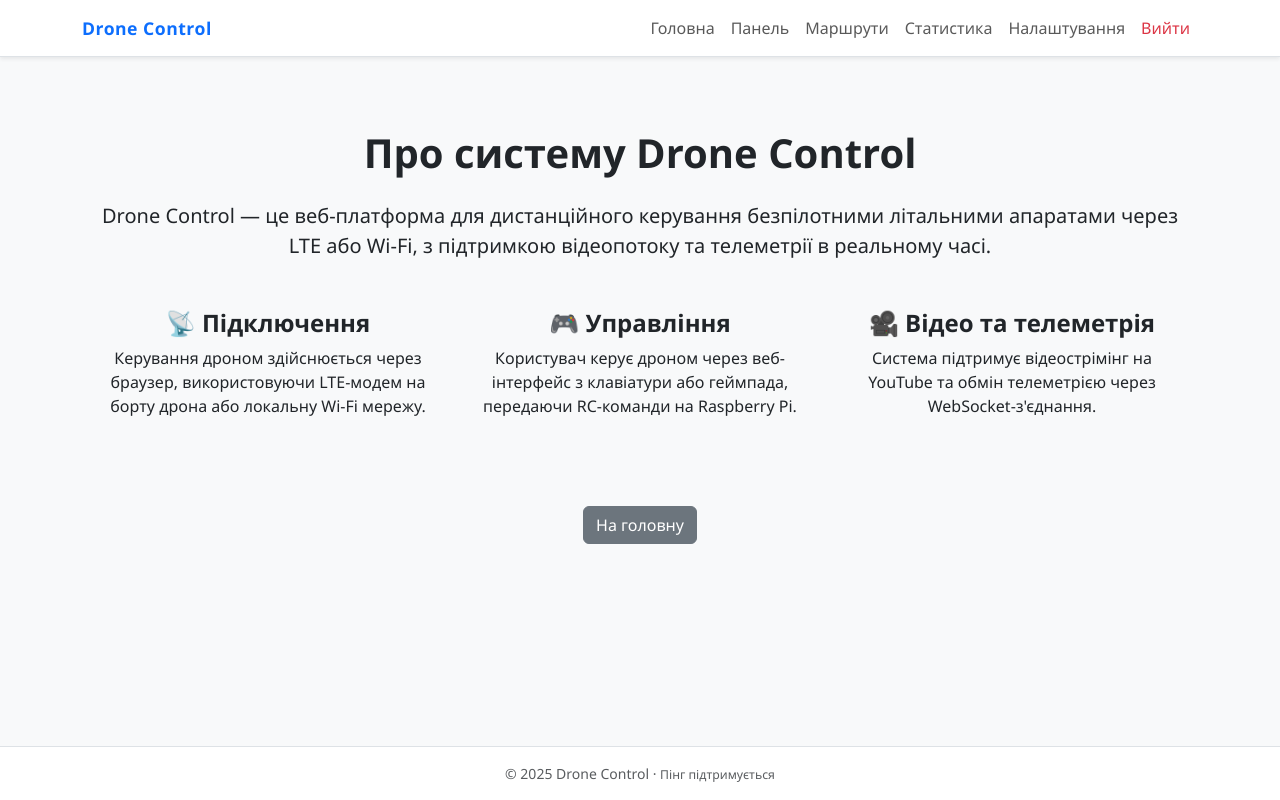
After one commit to shewa420/drone-control, a FastAPI app: template app/templates/about.html in a window 1280 px wide. The commit adds this page. Run offline with FastAPI, Linux system fonts and the light colour scheme; the template is opened without the code that fills it, so the values that code supplies are empty.

Commit message:
додано !докладніше!

```diff
--- a/app/main.py
+++ b/app/main.py
@@ -62,3 +62,6 @@ async def settings(request: Request):
 @app.get("/ping")
 async def ping():
     return {"status": "ok"}
+@app.get("/about", response_class=HTMLResponse)
+async def about(request: Request):
+    return templates.TemplateResponse("about.html", {"request": request})
--- /dev/null
+++ b/app/templates/about.html
@@ -0,0 +1,26 @@
+{% extends "base.html" %}
+{% block content %}
+<div class="container py-5">
+  <h1 class="fw-bold text-center mb-4">Про систему Drone Control</h1>
+  <p class="lead text-center mb-5">Drone Control — це веб-платформа для дистанційного керування безпілотними літальними апаратами через LTE або Wi-Fi, з підтримкою відеопотоку та телеметрії в реальному часі.</p>
+
+  <div class="row text-center">
+    <div class="col-md-4 mb-4">
+      <h4>📡 Підключення</h4>
+      <p>Керування дроном здійснюється через браузер, використовуючи LTE-модем на борту дрона або локальну Wi-Fi мережу.</p>
+    </div>
+    <div class="col-md-4 mb-4">
+      <h4>🎮 Управління</h4>
+      <p>Користувач керує дроном через веб-інтерфейс з клавіатури або геймпада, передаючи RC-команди на Raspberry Pi.</p>
+    </div>
+    <div class="col-md-4 mb-4">
+      <h4>🎥 Відео та телеметрія</h4>
+      <p>Система підтримує відеострімінг на YouTube та обмін телеметрією через WebSocket-з'єднання.</p>
+    </div>
+  </div>
+
+  <div class="text-center mt-5">
+    <a href="/" class="btn btn-secondary">На головну</a>
+  </div>
+</div>
+{% endblock %}
--- a/app/templates/index.html
+++ b/app/templates/index.html
@@ -10,7 +10,7 @@
             Просунута система для моніторингу та керування дронами на відстані.
         </p>
         <a href="/dashboard" class="btn btn-primary btn-lg me-2">Почати роботу</a>
-        <a href="#" class="btn btn-outline-secondary btn-lg">Докладніше</a>
+        <a href="/about" class="btn btn-outline-secondary">Докладніше</a>
     </div>
     <div class="col-md-6 text-center">
         <img src="{{ url_for('static', path='images/drone.png') }}" alt="Drone" class="img-fluid" style="max-height: 320px;">
```
